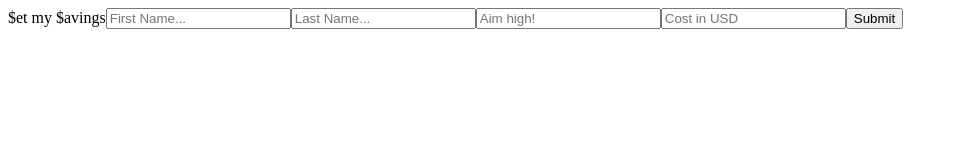
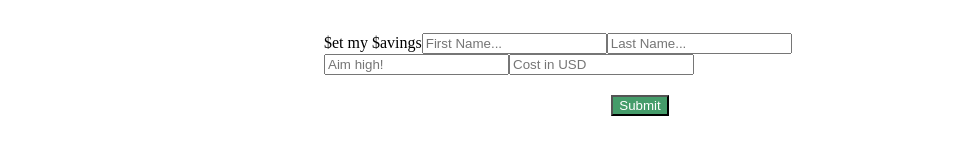
Before and after one commit to racosta323/kpkr-phase-4-project, a React app in the folder client/: page /create-user in a window 1280 px wide. Shown: the whole page, without its empty margins (0-958 px from the left). Built offline with nearby package versions, Linux system fonts and the light colour scheme.

Commit message:
validation work, styling

```diff
--- a/client/src/components/CreateUser.js
+++ b/client/src/components/CreateUser.js
@@ -29,7 +29,7 @@ const CreateUser = () => {
 
 
 return (
-  <form onSubmit={formik.handleSubmit}>
+  <form style={{width:"50%", margin:"auto", padding:"25px"}} onSubmit={formik.handleSubmit}>
 {/* Output for firstname */}
     <label htmlFor="firstName">$et my $avings</label>
     <input
@@ -67,8 +67,10 @@ return (
       value={formik.values.goalAmt}
 
     />
-
-    <button type="submit">Submit</button>
+    <div className="submit-button">
+    <button type="submit" style={{ backgroundColor: "#459C6A", color: "white" }}>
+      Submit</button>
+    </div>
   </form>
   )
 }
--- a/client/src/index.css
+++ b/client/src/index.css
@@ -24,3 +24,8 @@
   box-shadow: 0 0 10px rgba(0,0,0,0.1);
   background-color: #fff;
 }
+
+.submit-button {
+  text-align: center;
+  margin-top: 20px;
+}
```
